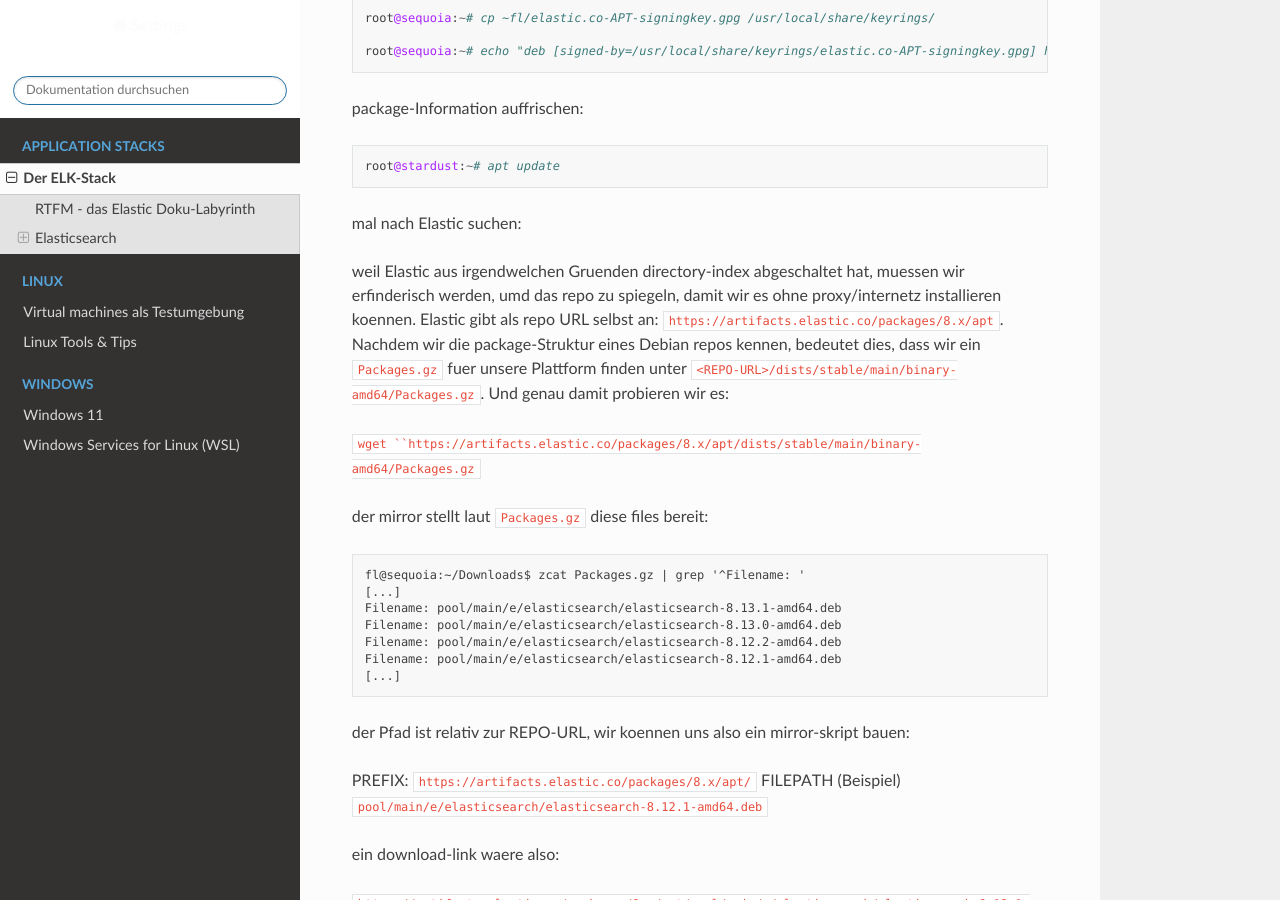
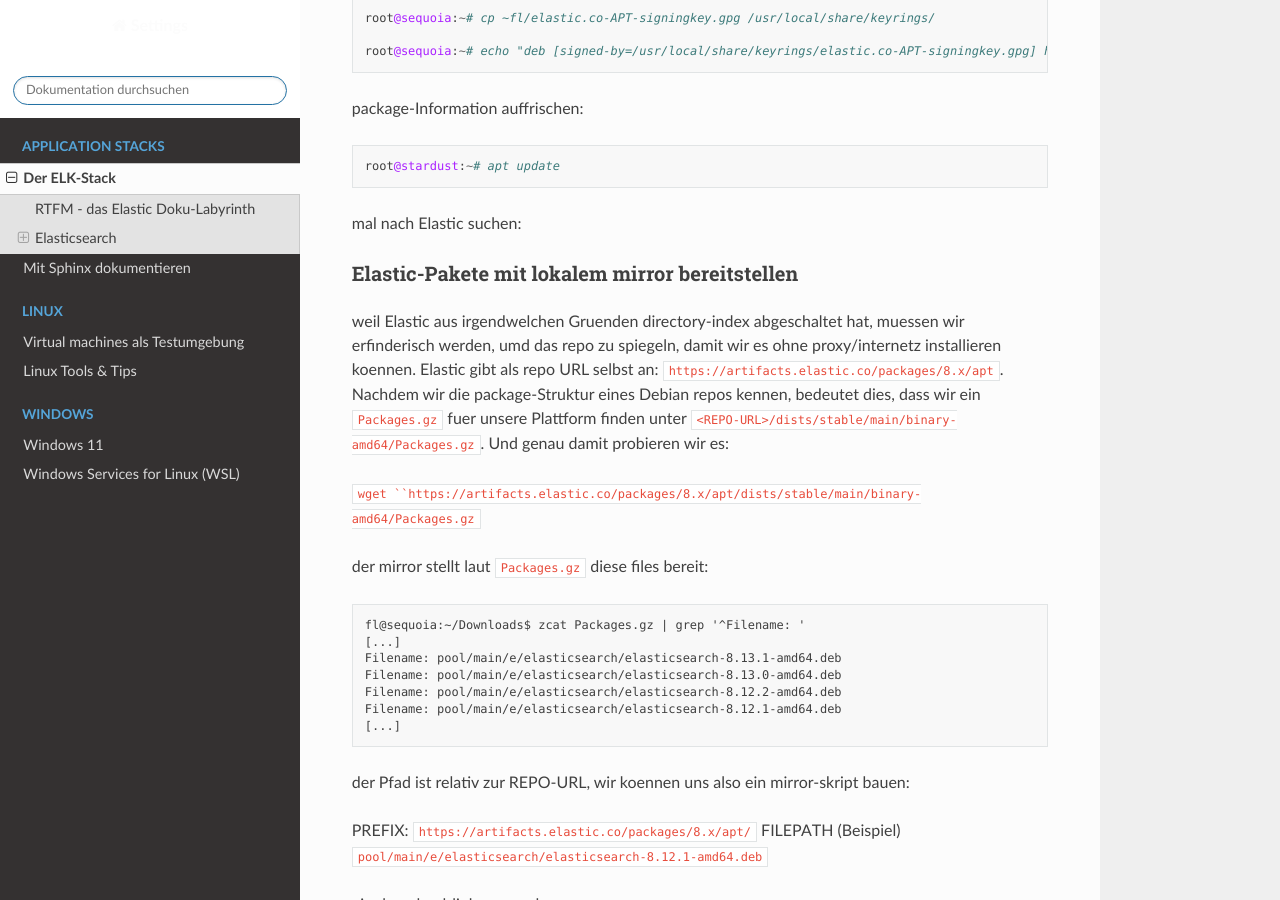
Before and after one commit to fl/settings, a Sphinx documentation site: the page built from docs/stacks/elk-stack.rst, in a window 1280 px wide and 900 px high, scrolled down 2923 px. Built offline with Sphinx 7.4.7 and the Read the Docs theme 2.0.0, drawn with Linux system fonts in a browser that asks for light colours.

Commit message:
sequoia changes

```diff
--- /dev/null
+++ b/docs/scroll.txt
@@ -0,0 +1 @@
+"Noun Scroll 308110" by stefano corradetti is licensed under CC BY 4.0. To view a copy of this license, visit https://creativecommons.org/licenses/by/4.0/?ref=openverse.
--- a/docs/stacks/elk-stack.rst
+++ b/docs/stacks/elk-stack.rst
@@ -121,6 +121,8 @@ package-Information auffrischen::
 
 mal nach Elastic suchen::
 
+Elastic-Pakete mit lokalem mirror bereitstellen
+^^^^^^^^^^^^^^^^^^^^^^^^^^^^^^^^^^^^^^^^^^^^^^^
 
 weil Elastic aus irgendwelchen Gruenden directory-index abgeschaltet hat, muessen wir erfinderisch werden, umd das repo zu spiegeln, damit wir es ohne proxy/internetz installieren koennen. Elastic gibt als repo URL selbst an: ``https://artifacts.elastic.co/packages/8.x/apt``. Nachdem wir die package-Struktur eines Debian repos kennen, bedeutet dies, dass wir ein ``Packages.gz`` fuer unsere Plattform finden unter ``<REPO-URL>/dists/stable/main/binary-amd64/Packages.gz``. Und genau damit probieren wir es:
 
--- /dev/null
+++ b/docs/stacks/sphinx-doc.rst
@@ -0,0 +1,3 @@
+########################
+Mit Sphinx dokumentieren
+########################
```
Also changed, not shown: docs/scroll.svg (added).
